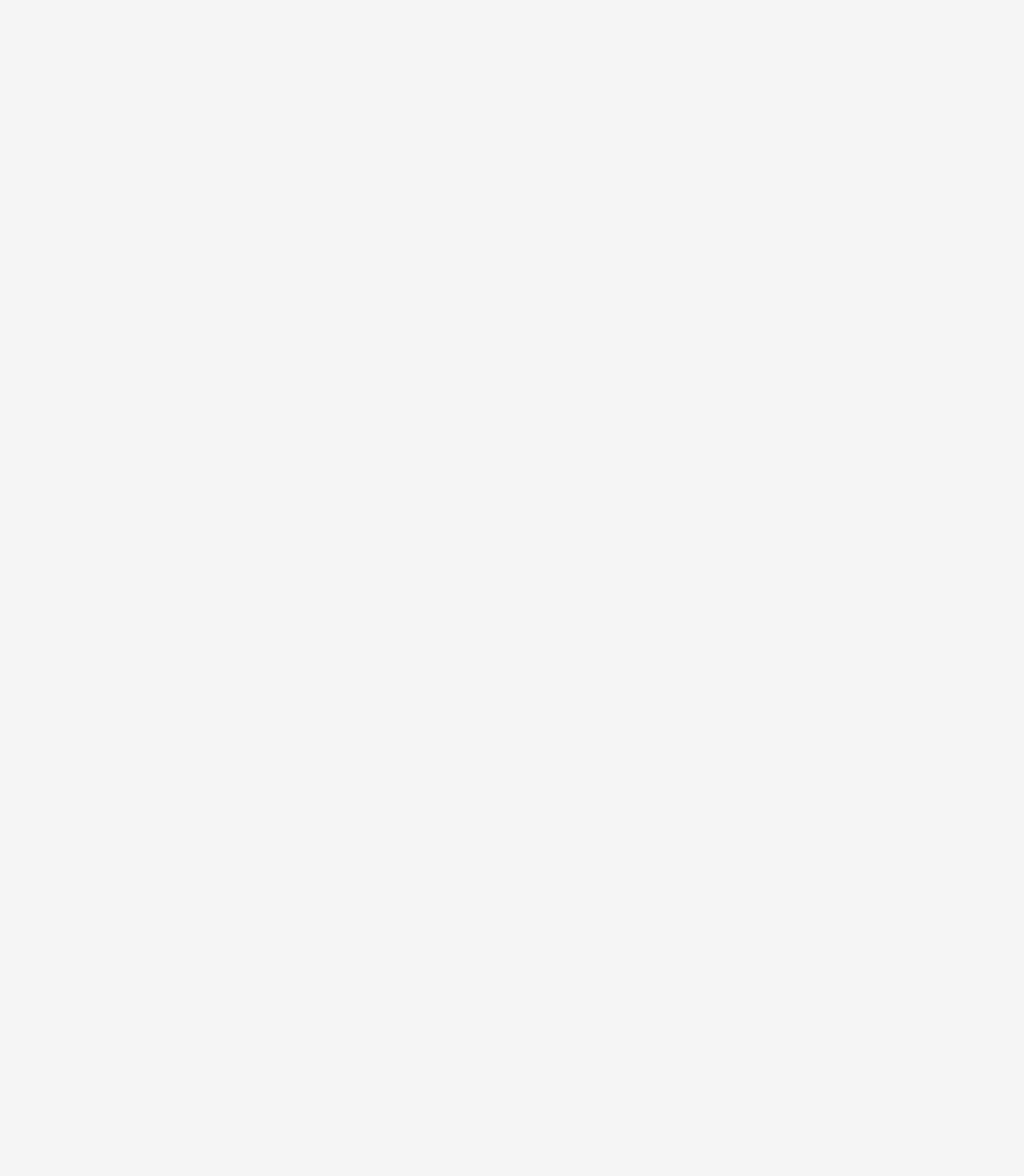
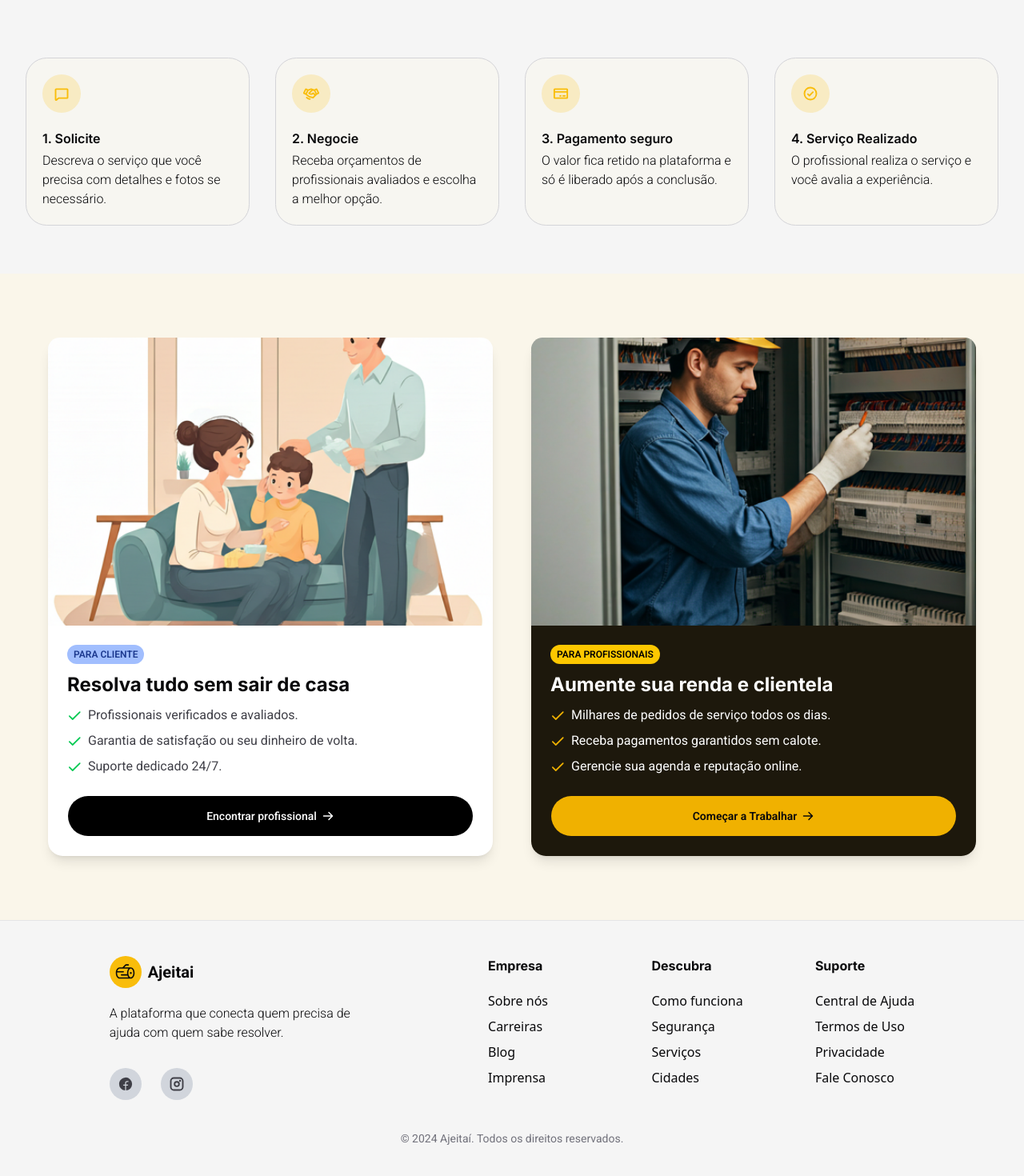
Before and after one commit to gustavuhh1/ajeita-front-end, a Next.js app: page / in a window 1280 px wide. Shown: the part 860-2330 px from the top of the page at 80% size. Before the commit the page ends 800 px from the top, so only its background shows below. Built offline with nearby package versions, Linux system fonts and the light colour scheme.

Commit message:
feat: criar a pagina principal entregando um minimo para o MVP

```diff
--- a/app/page.tsx
+++ b/app/page.tsx
@@ -8,8 +8,16 @@ import {
 } from "@/components/ui/avatar";
 import { Button } from "@/components/ui/button";
 import {
+  ArrowRightIcon,
+  ChatIcon,
   CheckCircleIcon,
+  CheckIcon,
+  CreditCardIcon,
+  FacebookLogoIcon,
+  HandshakeIcon,
   HouseSimpleIcon,
+  InstagramLogoIcon,
+  LogIcon,
   UserCircleGearIcon,
   UserIcon,
 } from "@phosphor-icons/react";
@@ -161,6 +169,203 @@ export default function Page() {
           />
         </div>
       </section>
+      <section className="flex flex-col gap-12 px-8 py-15 max-[1024px]:px-10 md:gap-16 lg:gap-20">
+        <div className="flex flex-col items-center gap-4 text-center">
+          <h2>Como o Ajeita funciona</h2>
+          <span>
+            Simples, rápido e seguro. Veja como é fácil contratar ou oferecer
+            serviços na nossa plataforma em apenas 4 passos.
+          </span>
+        </div>
+        {/* Box Modals */}
+        <div className="mt-5 grid gap-8 md:grid-cols-2 lg:grid-cols-4">
+          {/* Modals */}
+          <div className="bg-secondary/20 hover:border-border group flex min-w-65 flex-col rounded-4xl border border-zinc-300 p-5 transition-all duration-300 hover:shadow-lg">
+            <div className="bg-primary/20 mb-5 flex h-12 w-12 items-center justify-center rounded-full transition-all duration-300 group-hover:scale-110">
+              <span className="text-primary">
+                <ChatIcon weight="bold" size={20} />
+              </span>
+            </div>
+            <h3 className="text-foreground mb-1 font-semibold">1. Solicite</h3>
+            <p className="text-foreground text-md font-light">
+              Descreva o serviço que você precisa com detalhes e fotos se
+              necessário.
+            </p>
+          </div>
+          <div className="bg-secondary/20 hover:border-border group flex min-w-65 flex-col rounded-4xl border border-zinc-300 p-5 transition-all duration-300 hover:shadow-lg">
+            <div className="bg-primary/20 mb-5 flex h-12 w-12 items-center justify-center rounded-full transition-all duration-300 group-hover:scale-110">
+              <span className="text-primary">
+                <HandshakeIcon weight="bold" size={20} />
+              </span>
+            </div>
+            <h3 className="text-foreground mb-1 font-semibold">2. Negocie</h3>
+            <p className="text-foreground text-md font-light">
+              Receba orçamentos de profissionais avaliados e escolha a melhor
+              opção.
+            </p>
+          </div>
+          <div className="bg-secondary/20 hover:border-border group flex min-w-65 flex-col rounded-4xl border border-zinc-300 p-5 transition-all duration-300 hover:shadow-lg">
+            <div className="bg-primary/20 mb-5 flex h-12 w-12 items-center justify-center rounded-full transition-all duration-300 group-hover:scale-110">
+              <span className="text-primary">
+                <CreditCardIcon weight="bold" size={20} />
+              </span>
+            </div>
+            <h3 className="text-foreground mb-1 font-semibold">
+              3. Pagamento seguro
+            </h3>
+            <p className="text-foreground text-md font-light">
+              O valor fica retido na plataforma e só é liberado após a
+              conclusão.
+            </p>
+          </div>
+          <div className="bg-secondary/20 hover:border-border group flex min-w-65 flex-col rounded-4xl border border-zinc-300 p-5 transition-all duration-300 hover:shadow-lg">
+            <div className="bg-primary/20 mb-5 flex h-12 w-12 items-center justify-center rounded-full transition-all duration-300 group-hover:scale-110">
+              <span className="text-primary">
+                <CheckCircleIcon weight="bold" size={20} />
+              </span>
+            </div>
+            <h3 className="text-foreground mb-1 font-semibold">
+              4. Serviço Realizado
+            </h3>
+            <p className="text-foreground text-md font-light">
+              O profissional realiza o serviço e você avalia a experiência.
+            </p>
+          </div>
+        </div>
+      </section>
+      <section className="bg-secondary/50 flex flex-col items-center justify-center gap-12 px-8 py-15 lg:flex-row lg:px-15 lg:py-20">
+        <div className="flex max-w-xl flex-1 flex-col rounded-2xl bg-white shadow-lg">
+          <Image
+            src="/family-bg.png"
+            className="h-90 w-full overflow-hidden rounded-t-xl object-cover"
+            width={360}
+            height={200}
+            alt={""}
+          />
+          <div className="flex flex-col gap-2 p-6">
+            <span className="w-fit rounded-4xl bg-blue-600/40 px-2 py-1 text-xs font-semibold text-blue-900 uppercase">
+              para cliente
+            </span>
+            <h2>Resolva tudo sem sair de casa</h2>
+            <span className="flex items-center gap-2 text-zinc-700">
+              <CheckIcon weight="bold" size={18} className="text-green-500" />{" "}
+              Profissionais verificados e avaliados.
+            </span>
+            <span className="flex items-center gap-2 text-zinc-700">
+              <CheckIcon weight="bold" size={18} className="text-green-500" />{" "}
+              Garantia de satisfação ou seu dinheiro de volta.
+            </span>
+            <span className="flex items-center gap-2 text-zinc-700">
+              <CheckIcon weight="bold" size={18} className="text-green-500" />{" "}
+              Suporte dedicado 24/7.
+            </span>
+            <Link href="/profissionais" className="w-full">
+              <Button
+                className="mt-4 h-13 w-full rounded-4xl bg-black text-white"
+                size="xl"
+                type="button"
+              >
+                Encontrar profissional{" "}
+                <ArrowRightIcon size={16} weight="bold" />
+              </Button>
+            </Link>
+          </div>
+        </div>
+        <div className="flex max-w-xl flex-1 flex-col rounded-2xl bg-[#1d180c] shadow-lg">
+          <Image
+            src="/worker-bg.png"
+            className="h-90 w-full overflow-hidden rounded-t-xl object-cover"
+            width={360}
+            height={200}
+            alt={""}
+          />
+          <div className="flex flex-col gap-2 p-6 text-white">
+            <span className="w-fit rounded-4xl bg-yellow-400 px-2 py-1 text-xs font-semibold text-black uppercase">
+              para profissionais
+            </span>
+            <h2>Aumente sua renda e clientela</h2>
+            <span className="flex items-center gap-2">
+              <CheckIcon weight="bold" size={18} className="text-yellow-500" />{" "}
+              Milhares de pedidos de serviço todos os dias.
+            </span>
+            <span className="flex items-center gap-2">
+              <CheckIcon weight="bold" size={18} className="text-yellow-500" />{" "}
+              Receba pagamentos garantidos sem calote.
+            </span>
+            <span className="flex items-center gap-2">
+              <CheckIcon weight="bold" size={18} className="text-yellow-500" />{" "}
+              Gerencie sua agenda e reputação online.
+            </span>
+            <Link href="/profissionais">
+              <Button
+                className="mt-4 h-13 w-full rounded-4xl bg-yellow-500 font-semibold"
+                size="xl"
+                type="button"
+              >
+                Começar a Trabalhar <ArrowRightIcon size={16} weight="bold" />
+              </Button>
+            </Link>
+          </div>
+        </div>
+      </section>
+      <footer className="flex flex-col border-t border-zinc-300/50 py-5">
+        <div className="flex w-full flex-col md:flex-row justify-around px-15 py-2">
+          <div className="max-w-xs space-y-5 pt-4">
+            <span className="flex items-center gap-2 text-xl font-bold">
+              <div className="bg-primary flex h-10 w-10 items-center justify-center rounded-full">
+                <LogIcon size={25} />
+              </div>
+              Ajeitai
+            </span>
+            <p className="text-foreground mt-2 font-light">
+              A plataforma que conecta quem precisa de ajuda com quem sabe
+              resolver.
+            </p>
+            <div className="flex gap-6">
+              <div className="mt-3 flex h-10 w-10 items-center justify-center gap-4 rounded-full bg-gray-300 text-zinc-700">
+                <FacebookLogoIcon size={20} weight="fill" />
+              </div>
+              <div className="mt-3 flex h-10 w-10 items-center justify-center gap-4 rounded-full bg-gray-300 text-zinc-700">
+                <InstagramLogoIcon size={20} weight="bold" />
+              </div>
+            </div>
+          </div>
+          <div className="grid grid-cols-1 md:grid-cols-3 md:gap-20">
+            <div className="max-w-xs space-y-5 pt-4">
+              <ul className="space-y-2">
+                <h4 className="mb-5 font-bold">Empresa</h4>
+                <li>Sobre nós</li>
+                <li>Carreiras</li>
+                <li>Blog</li>
+                <li>Imprensa</li>
+              </ul>
+            </div>
+            <div className="max-w-xs space-y-5 pt-4">
+              <ul className="space-y-2">
+                <h4 className="mb-5 font-bold">Descubra</h4>
+                <li>Como funciona</li>
+                <li>Segurança</li>
+                <li>Serviços</li>
+                <li>Cidades</li>
+              </ul>
+            </div>
+            <div className="max-w-xs space-y-5 pt-4">
+              <ul className="space-y-2">
+                <h4 className="mb-5 font-bold">Suporte</h4>
+                <li>Central de Ajuda</li>
+                <li>Termos de Uso</li>
+                <li>Privacidade</li>
+                <li>Fale Conosco</li>
+              </ul>
+            </div>
+          </div>
+        </div>
+        <div className="flex h-20 items-center justify-center">
+          <span className="text-muted-foreground text-sm">
+            &copy; 2024 Ajeitaí. Todos os direitos reservados.
+          </span>
+        </div>
+      </footer>
     </main>
   );
 }
```
Also changed, not shown: public/family-bg.png (added), public/worker-bg.png (added).
